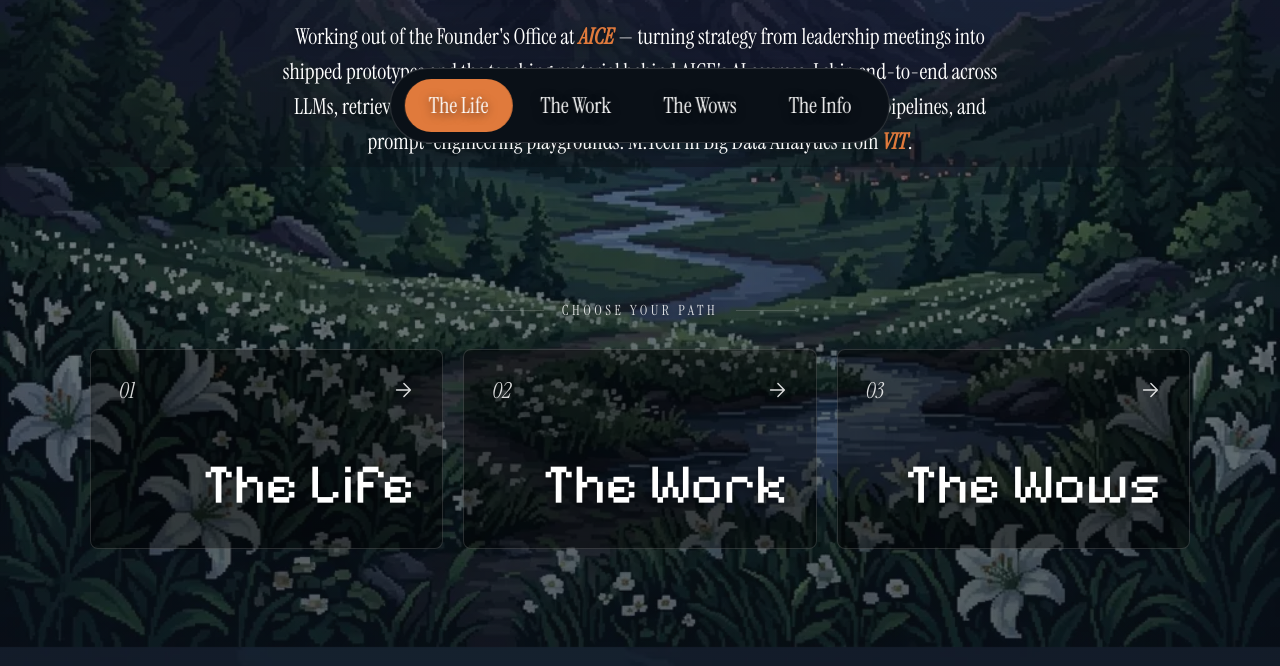
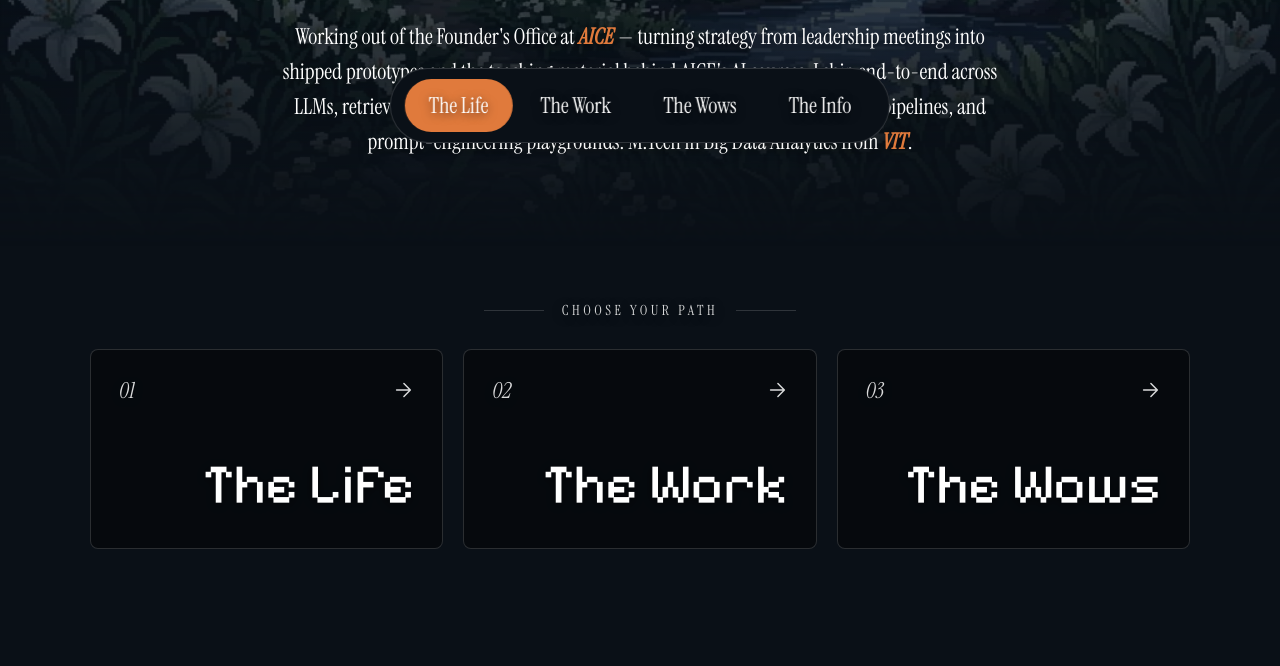
Before and after one commit to palaniprashanth01/portfolio, a plain HTML site: page index.html in a window 1280 px wide. Shown: the part 633-1299 px from the top of the page. Drawn offline with Linux system fonts and the light colour scheme.

Commit message:
Constrain bg image to hero only — rest of page plain for readability

```diff
--- a/styles.css
+++ b/styles.css
@@ -20,11 +20,8 @@
 html { scroll-behavior: smooth; }
 
 body {
+  position: relative;
   background-color: var(--bg);
-  background-image: linear-gradient(rgba(10, 16, 23, 0.55), rgba(10, 16, 23, 0.75)), url('bg.webp');
-  background-size: cover;
-  background-position: center bottom;
-  background-attachment: fixed;
   color: var(--text);
   text-shadow: 0 2px 10px rgba(0, 0, 0, 0.6);
   font-family: "Instrument Serif", Georgia, serif;
@@ -33,6 +30,24 @@ body {
   min-height: 100vh;
   -webkit-font-smoothing: antialiased;
   padding: 32px 24px 140px;
+}
+
+/* Hero background image — only visible behind the top section,
+   fades out before the project log so the rest stays plain & readable. */
+body::before {
+  content: "";
+  position: absolute;
+  top: 0;
+  left: 0;
+  right: 0;
+  height: 110vh;
+  background-image: linear-gradient(rgba(10, 16, 23, 0.55), rgba(10, 16, 23, 0.85)), url('bg.webp');
+  background-size: cover;
+  background-position: center bottom;
+  z-index: -1;
+  pointer-events: none;
+  -webkit-mask-image: linear-gradient(to bottom, black 70%, transparent 100%);
+          mask-image: linear-gradient(to bottom, black 70%, transparent 100%);
 }
 
 a { color: inherit; text-decoration: none; }
```
